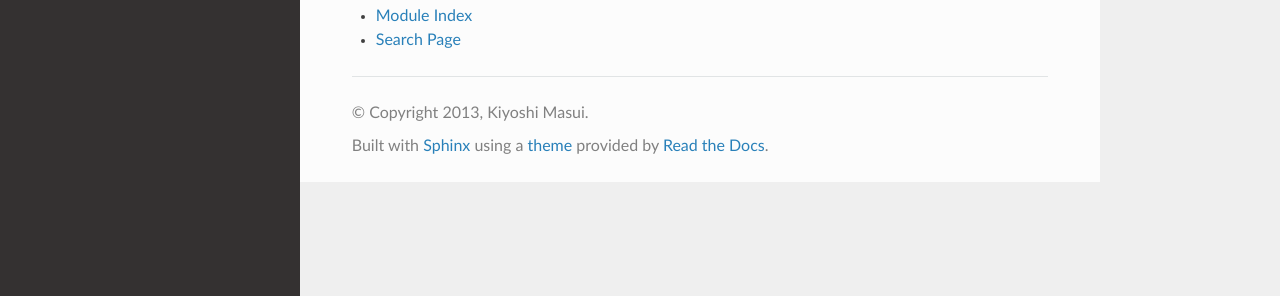
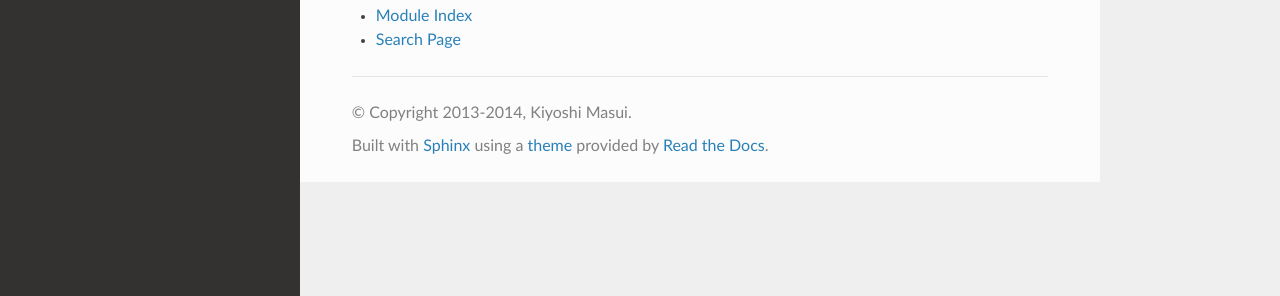
Before and after one commit to radiocosmology/caput, a Sphinx documentation site: the page built from doc/index.rst, in a window 1280 px wide. Shown: the part 416-712 px from the top of the page. Built offline with Sphinx 7.4.7 and the Read the Docs theme 2.0.0, drawn with Linux system fonts in a browser that asks for light colours; formulas are drawn with MathJax 3; part of the change alters nothing that is shown.

```diff
--- a/doc/conf.py
+++ b/doc/conf.py
@@ -13,6 +13,37 @@
 
 import sys, os
 
+# Check if we are on readthedocs
+on_rtd = os.environ.get('READTHEDOCS', None) == 'True'
+
+# Mock up modules missing on readthedocs.
+class Mock(object):
+
+    __all__ = []
+
+    def __init__(self, *args, **kwargs):
+        pass
+
+    def __call__(self, *args, **kwargs):
+        return Mock()
+
+    @classmethod
+    def __getattr__(cls, name):
+        if name in ('__file__', '__path__'):
+            return '/dev/null'
+        elif name[0] == name[0].upper():
+            mockType = type(name, (), {})
+            mockType.__module__ = __name__
+            return mockType
+        else:
+            return Mock()
+
+MOCK_MODULES = ['h5py']
+if on_rtd:
+    for mod_name in MOCK_MODULES:
+        sys.modules[mod_name] = Mock()
+
+
 # If extensions (or modules to document with autodoc) are in another directory,
 # add these directories to sys.path here. If the directory is relative to the
 # documentation root, use os.path.abspath to make it absolute, like shown here.
@@ -27,7 +58,7 @@ import sys, os
 # coming with Sphinx (named 'sphinx.ext.*') or your custom ones.
 # 'numpydoc' does not ship with sphinx. To get it use `pip install numpydoc`.
 extensions = ['sphinx.ext.autodoc', 'sphinx.ext.pngmath', 'sphinx.ext.mathjax',
-              'numpydoc', 'sphinx.ext.autosummary']
+              'numpydoc', 'sphinx.ext.autosummary', 'sphinx.ext.viewcode']
 
 numpydoc_show_class_members = False
 import glob
@@ -48,7 +79,7 @@ master_doc = 'index'
 
 # General information about the project.
 project = u'caput'
-copyright = u'2013, Kiyoshi Masui'
+copyright = u'2013-2014, Kiyoshi Masui'
 
 # The version info for the project you're documenting, acts as replacement for
 # |version| and |release|, also used in various other places throughout the
--- /dev/null
+++ b/doc/requirements.txt
@@ -0,0 +1,3 @@
+Sphinx==1.2.2
+numpydoc==0.4
+numpy
```
